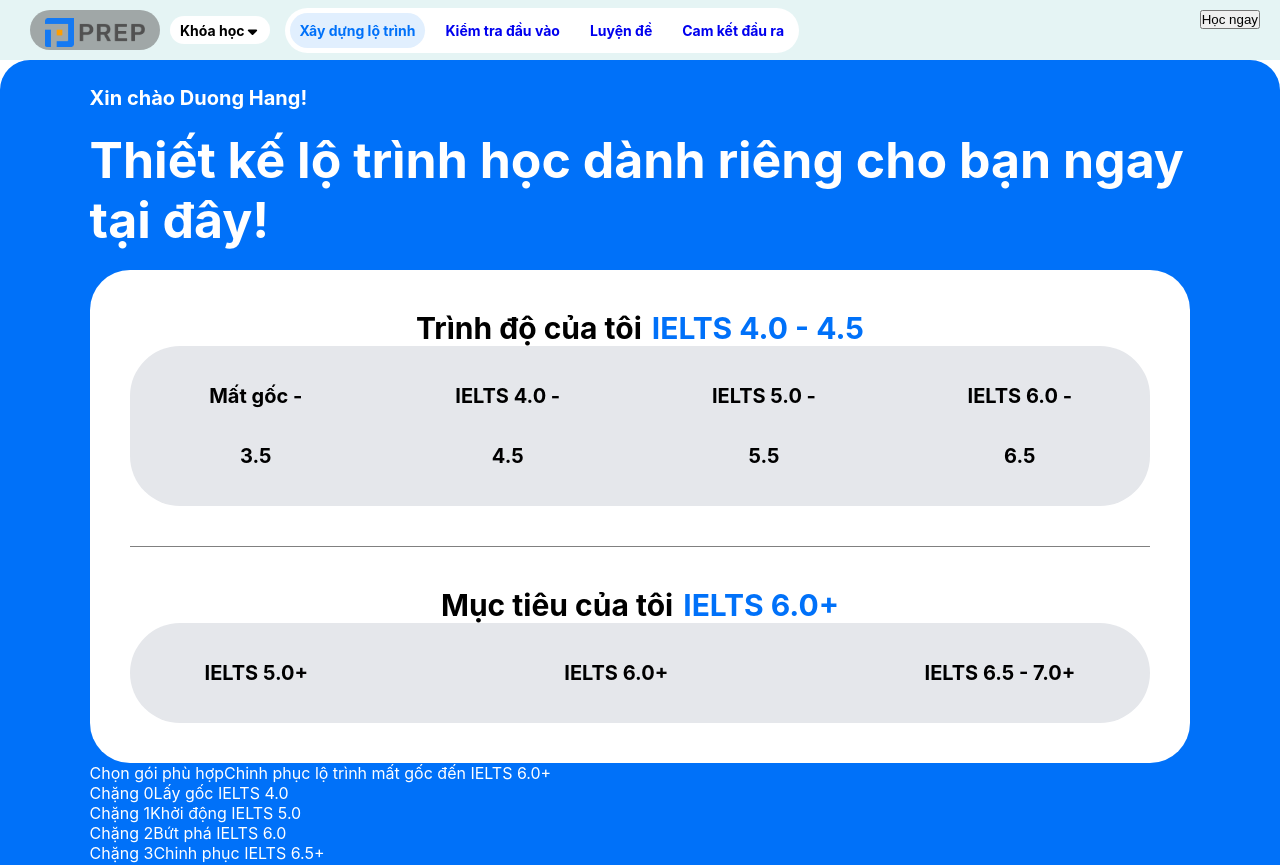
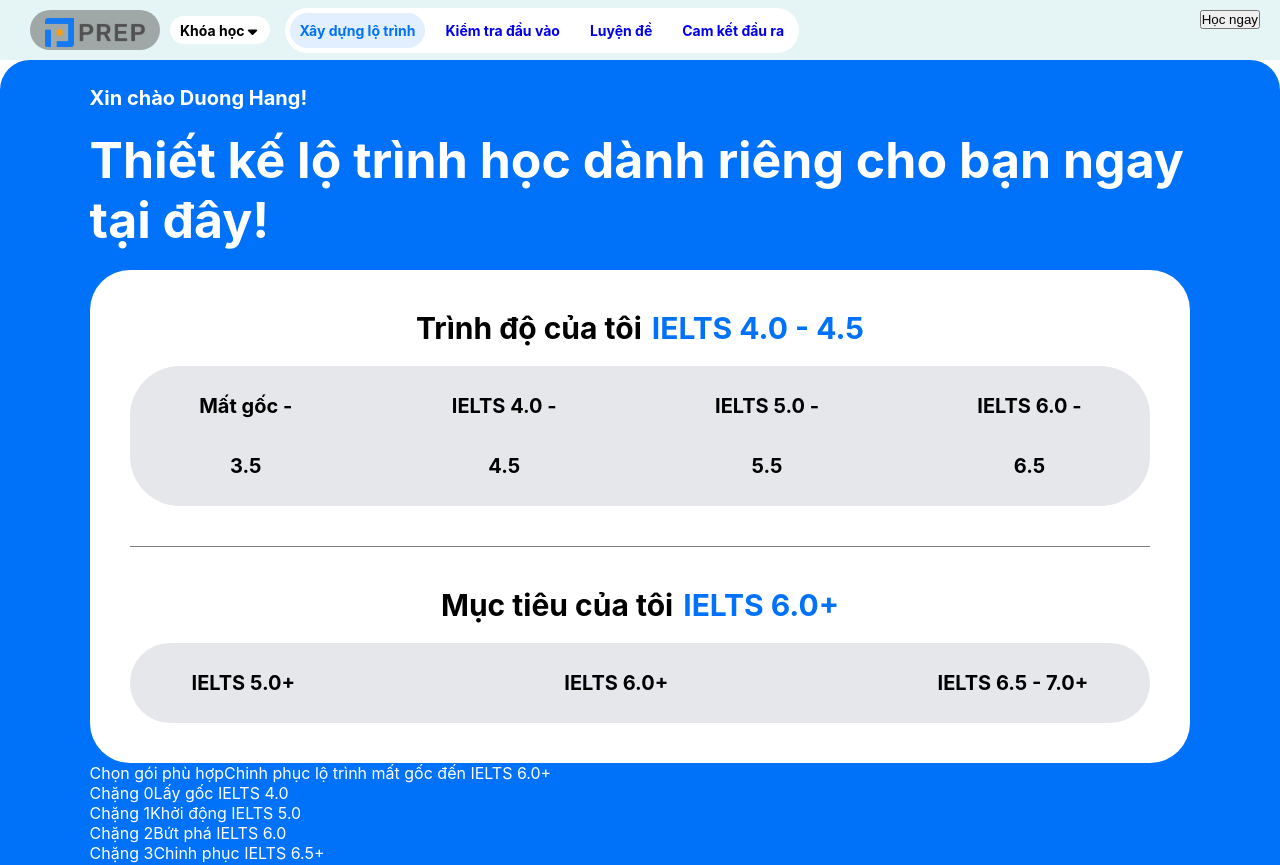
Before and after one commit to kamishirosherrie/elearning-ui, a React (Create React App) app: page /ielts in a window 1280 px wide. Shown: the top 865 px of the page. Built offline with nearby package versions, Linux system fonts and the light colour scheme; a web font is replaced by a local one.

Commit message:
edit course page

```diff
--- a/src/components/Courses/Course.module.scss
+++ b/src/components/Courses/Course.module.scss
@@ -39,7 +39,8 @@
                 gap: 45px;
                 background-color: rgb(229 231 235);
                 border-radius: 50px;
-                padding: 20px 25px;
+                padding: 10px 12px;
+                margin-top: 20px;
                 font-size: 20px;
                 .level,
                 .target {
```
